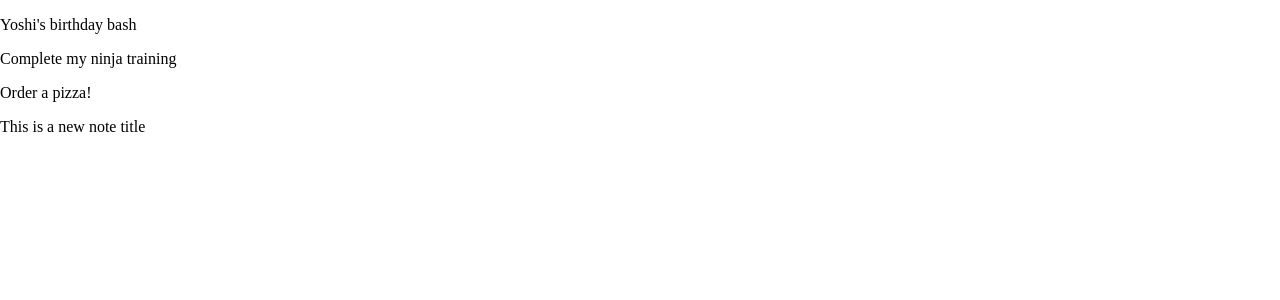
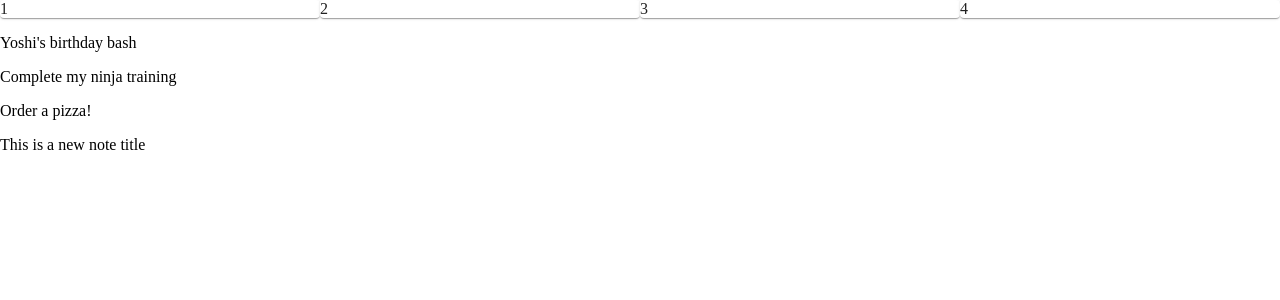
Before and after one commit to crypt096/material-ui-react, a React (Create React App) app: page / in a window 1280 px wide. Shown: the top 300 px of the page. Built offline with nearby package versions, Linux system fonts and the light colour scheme; data requests are answered from the project's data file.

Commit message:
Add Grid example.

```diff
--- a/src/pages/Notes.js
+++ b/src/pages/Notes.js
@@ -1,4 +1,6 @@
 import React, { useEffect, useState } from 'react'
+import Grid from '@material-ui/core/Grid'
+import Paper from '@material-ui/core/Paper'
 
 export default function Notes() {
     const [notes, setNotes] = useState([])
@@ -11,6 +13,20 @@
 
     return (
         <div>
+            <Grid container>
+                <Grid item md={3} sm={6} xs={12}>
+                    <Paper>1</Paper>
+                </Grid>
+                <Grid item md={3} sm={6} xs={12}>
+                    <Paper>2</Paper>
+                </Grid>
+                <Grid item md={3} sm={6} xs={12}>
+                    <Paper>3</Paper>
+                </Grid>
+                <Grid item md={3} sm={6} xs={12}>
+                    <Paper>4</Paper>
+                </Grid>
+            </Grid>
             {notes.map(note => (
                 <p key={note.id}>
                     {note.title}
```
